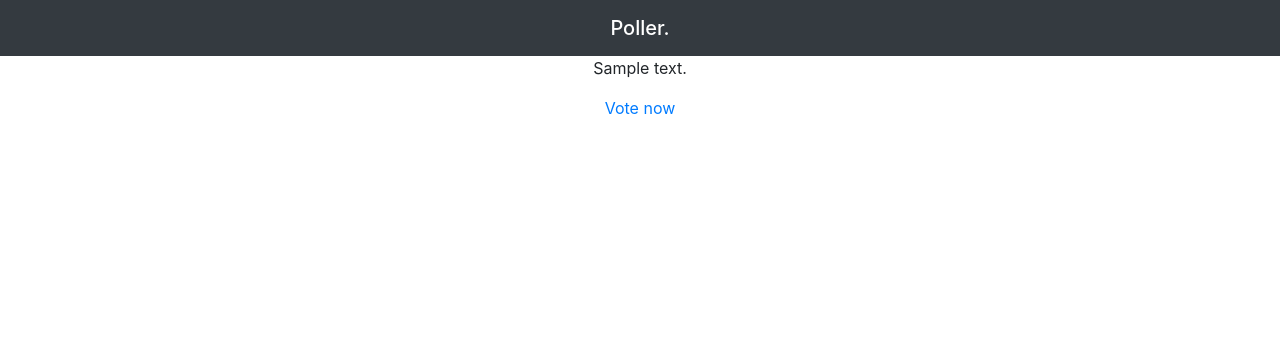
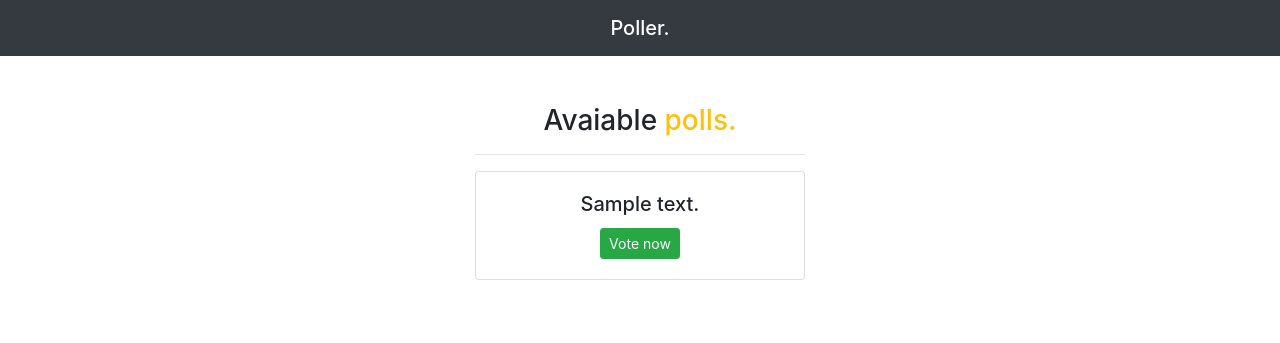
Before and after one commit to SaifAliRepos/pollingApp, a Django app: template polls/templates/polls/index.html in a window 1280 px wide. Shown: the top 343 px of the page. Run offline with Django 3.2, Linux system fonts and the light colour scheme; the template is opened without the code that fills it: most values are stand-ins (such as "Sample title", 1, 10 or a date in 2020); some libraries are stand-ins or nearby versions.

Commit message:
Modified templates

```diff
--- a/polls/templates/polls/index.html
+++ b/polls/templates/polls/index.html
@@ -1,7 +1,20 @@
 {% extends 'base.html' %}
+
 {% block content %}
-{% for question in question_list %}
-<p>{{question.question_text}}</p>
-<a href="{% url 'polls:show' question.id %}">Vote now</a>
-{% endfor %}
+<div class="container py-5">
+  <div class="row">
+    <div class="col-md-8 offset-md-2">
+      <h3>Avaiable <span class="text-warning">polls.</span></h3>
+      <hr />
+      {% for question in question_list %}
+      <div class="card mb-3">
+        <div class="card-body">
+          <h5 class="card-title">{{ question.question_text }}</h5>
+          <a class="btn btn-sm btn-success" href="{% url 'polls:show' question.id %}">Vote now</a>
+        </div>
+      </div>
+      {% endfor %}
+    </div>
+  </div>
+</div>
 {% endblock %}
```
Also changed, not shown: polls/templates/polls/show.html (+12 -8 lines).
